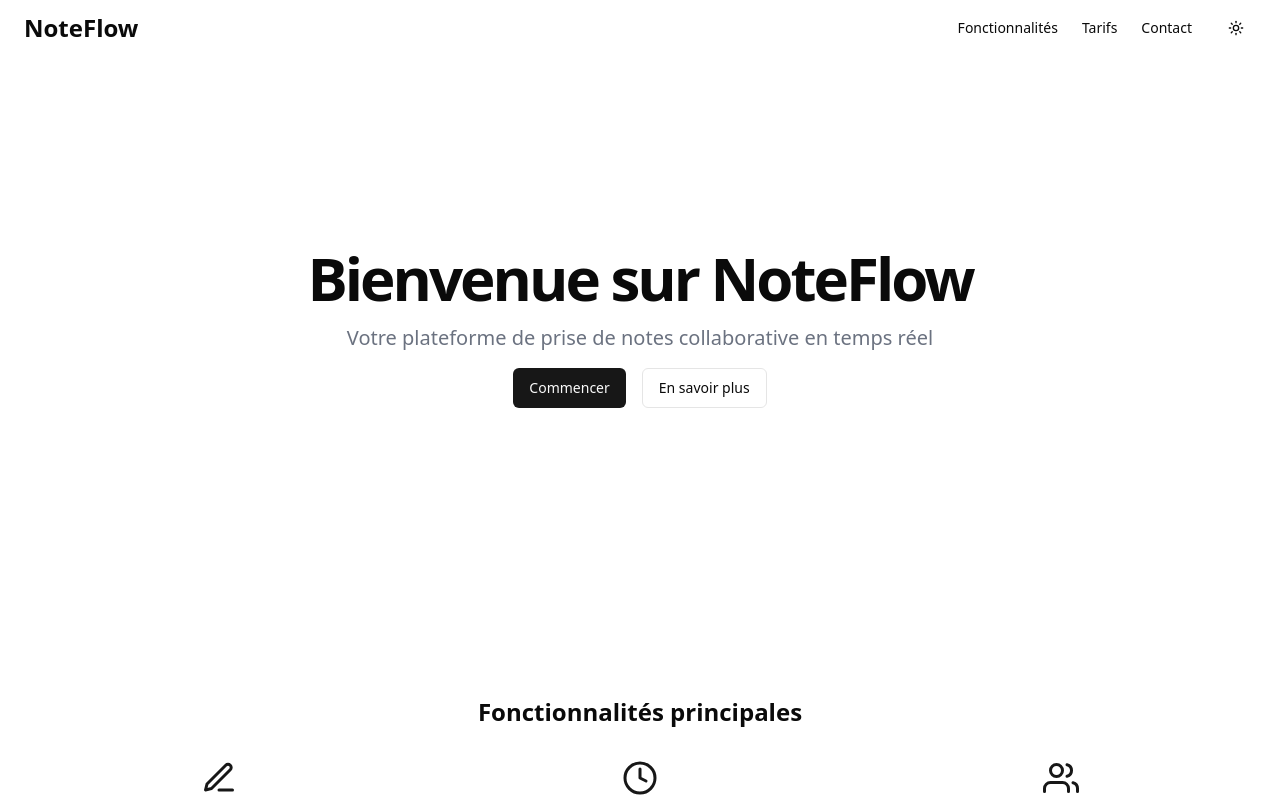
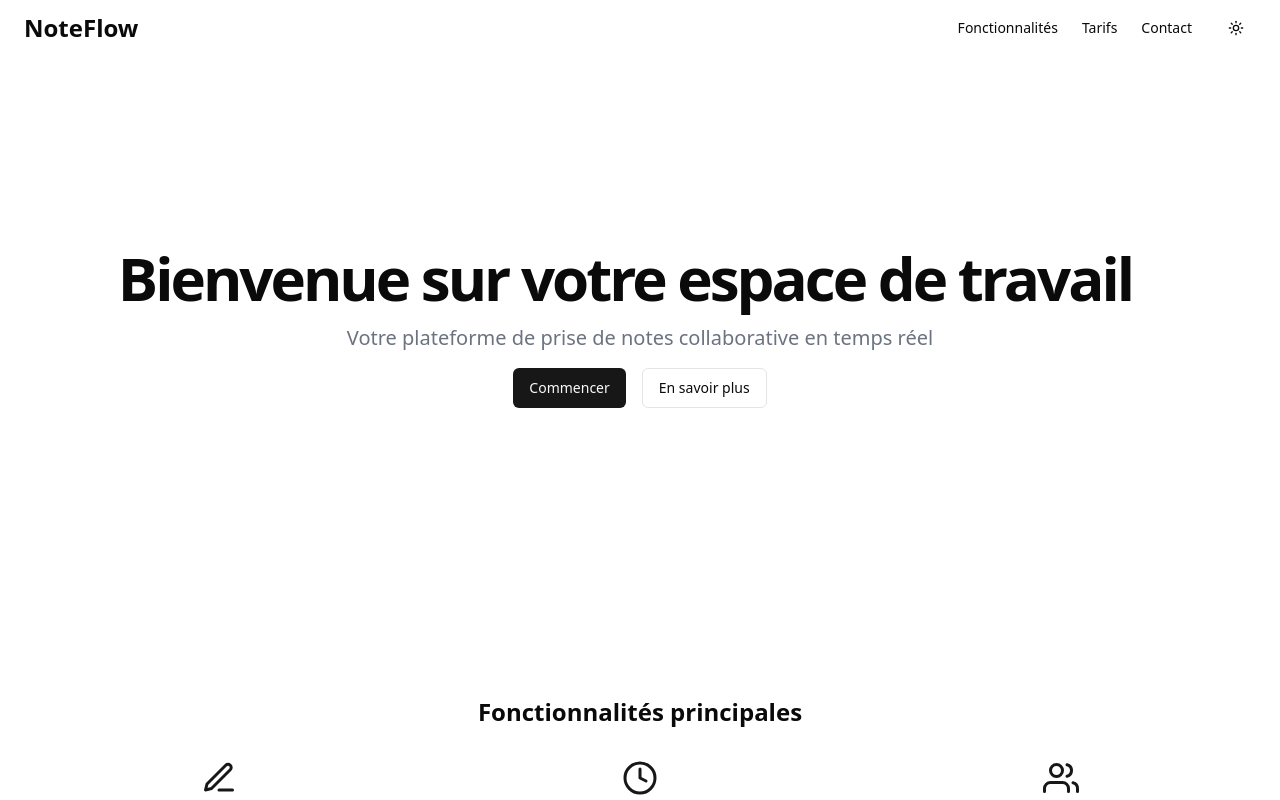
Before and after one commit to thomaslekieffre/NoteFlow, a Next.js app: page / in a window 1280 px wide. Shown: the top 800 px of the page. Built offline with nearby package versions, Linux system fonts and the light colour scheme.

Commit message:
ajout: type-animation

```diff
--- a/next.config.ts
+++ b/next.config.ts
@@ -1,9 +1,4 @@
 /** @type {import('next').NextConfig} */
 const nextConfig = {};
-const { withClerkMiddleware } = require("@clerk/nextjs/middleware");
-
-module.exports = withClerkMiddleware({
-  // Vos autres configurations Next.js
-});
 
 module.exports = nextConfig;
--- a/package.json
+++ b/package.json
@@ -23,6 +23,7 @@
     "react": "^18.2.0",
     "react-dom": "^18.2.0",
     "react-icons": "^5.3.0",
+    "react-type-animation": "^3.2.0",
     "tailwind-merge": "^2.5.4",
     "tailwindcss-animate": "^1.0.7"
   },
--- a/src/app/page.tsx
+++ b/src/app/page.tsx
@@ -6,6 +6,7 @@ import { SignInButton } from "@clerk/nextjs";
 import { ThemeToggle } from "@/components/ThemeToggle";
 import { motion } from "framer-motion";
 import { FiEdit3, FiClock, FiUsers } from "react-icons/fi";
+import { TypeAnimation } from "react-type-animation";
 
 export default function Home() {
   return (
@@ -57,7 +58,19 @@ export default function Home() {
                 animate={{ opacity: 1, y: 0 }}
                 transition={{ duration: 0.5, delay: 0.3 }}
               >
-                Bienvenue sur NoteFlow
+                <TypeAnimation
+                  sequence={[
+                    "Bienvenue sur NoteFlow",
+                    1500,
+                    "Bienvenue sur votre espace de travail",
+                    1500,
+                    "Bienvenue sur votre plateforme collaborative",
+                    1500,
+                  ]}
+                  wrapper="span"
+                  speed={50}
+                  repeat={Infinity}
+                />
               </motion.h1>
               <motion.p
                 className="mx-auto max-w-[700px] text-gray-500 md:text-xl dark:text-gray-400"
```
Also changed, not shown: 1 other file (tests, documents, lock files or other folders).
